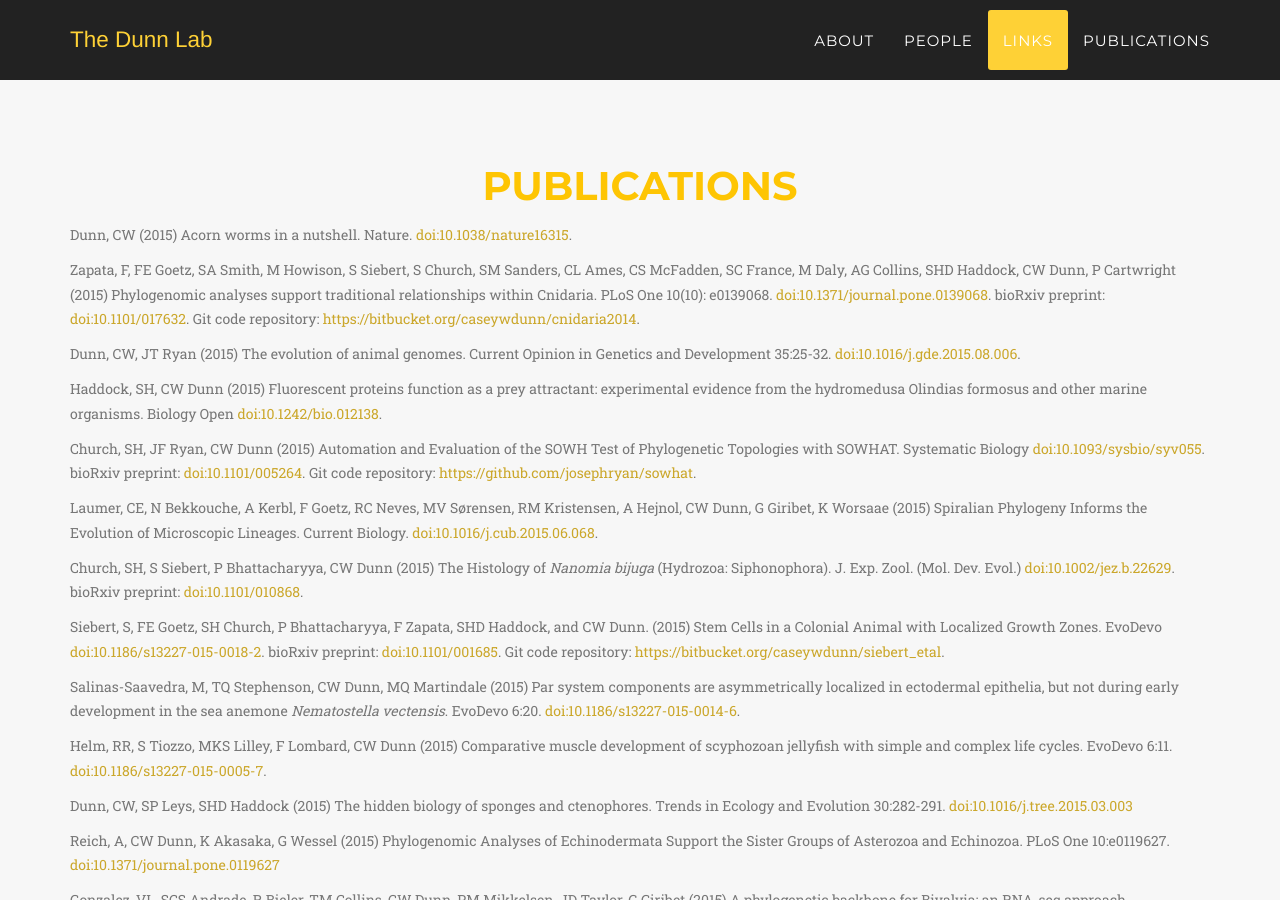
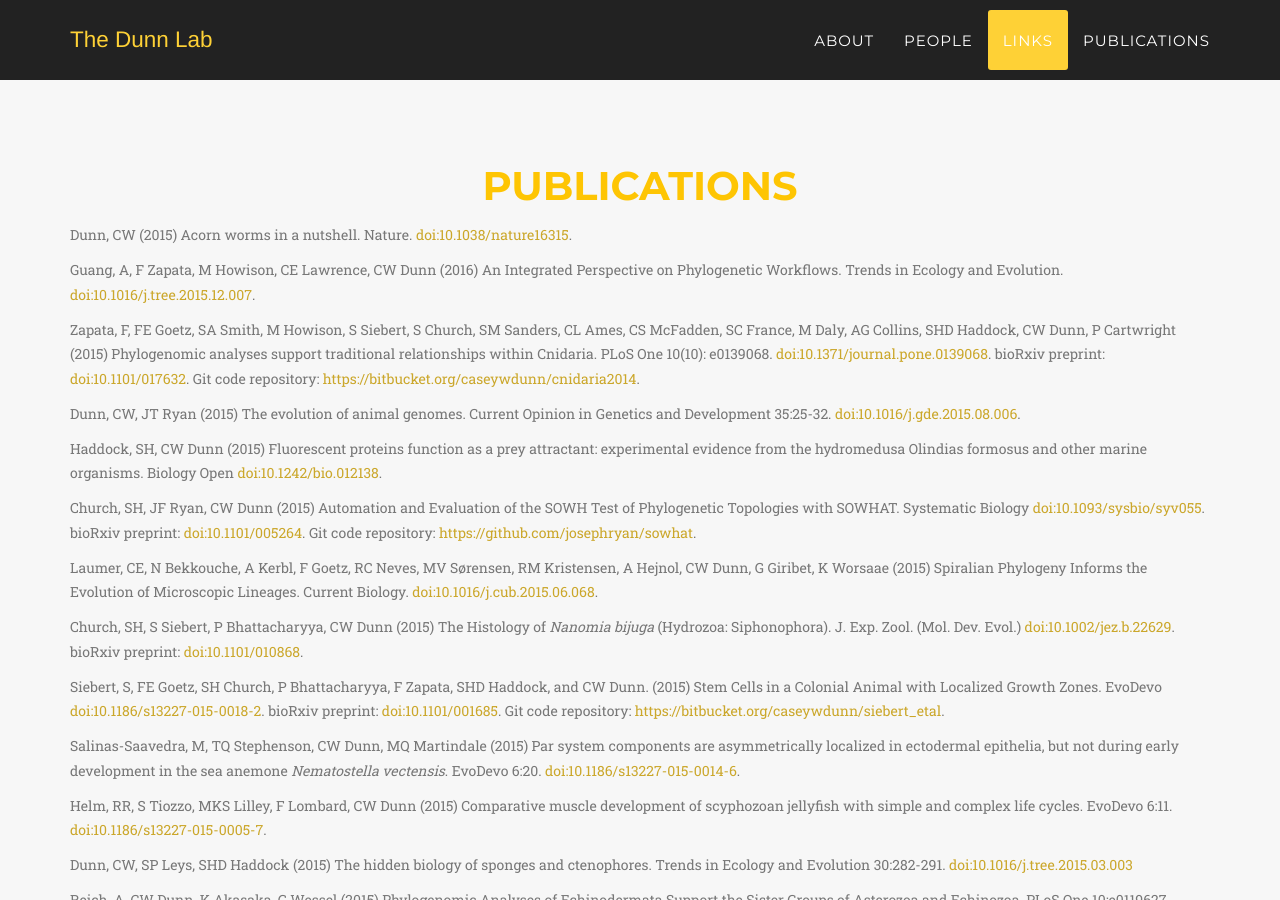
Before and after one commit to caseywdunn/caseywdunn.github.io, a Jekyll site: the page built from index.html, in a window 1280 px wide and 900 px high, scrolled down 7477 px. Built offline with Jekyll 4.4.1, drawn with Linux system fonts in a browser that asks for light colours; some web fonts are replaced.

Commit message:
added new tree paper

```diff
--- a/_includes/publications.html
+++ b/_includes/publications.html
@@ -9,6 +9,10 @@
 
 <div class="box"><div class="box-title"></div><div class="box-body">
 	<p class="text-muted">Dunn, CW (2015) Acorn worms in a nutshell. Nature. <a href="http://dx.doi.org/10.1038/nature16315">doi:10.1038/nature16315</a>.</p>
+</div><div class="box-footer"> </div></div>
+
+<div class="box"><div class="box-title"></div><div class="box-body">
+	<p class="text-muted"> Guang, A, F Zapata, M Howison, CE Lawrence, CW Dunn (2016) An Integrated Perspective on Phylogenetic Workflows. Trends in Ecology and Evolution. <a href="http://dx.doi.org/10.1016/j.tree.2015.12.007">doi:10.1016/j.tree.2015.12.007</a>. </p>
 </div><div class="box-footer"> </div></div>
 
 <div class="box"><div class="box-title"></div><div class="box-body">
```
